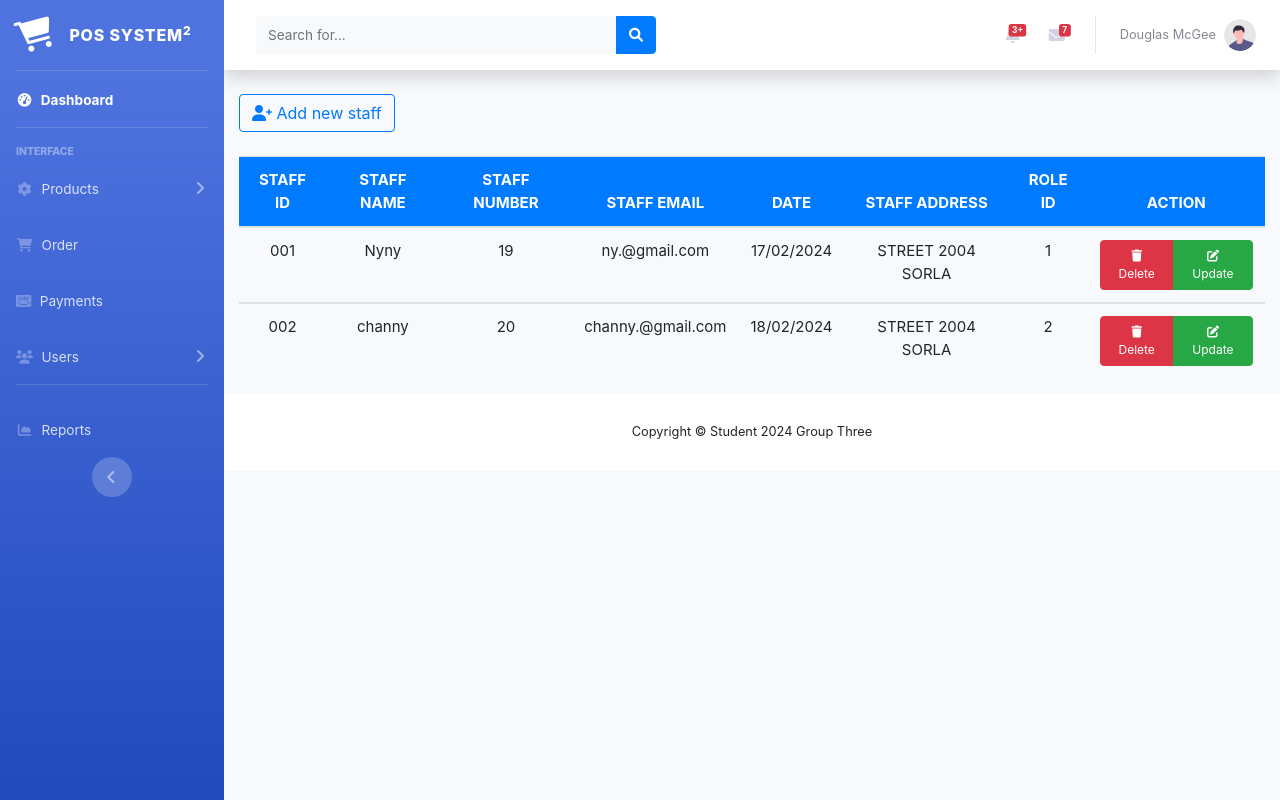
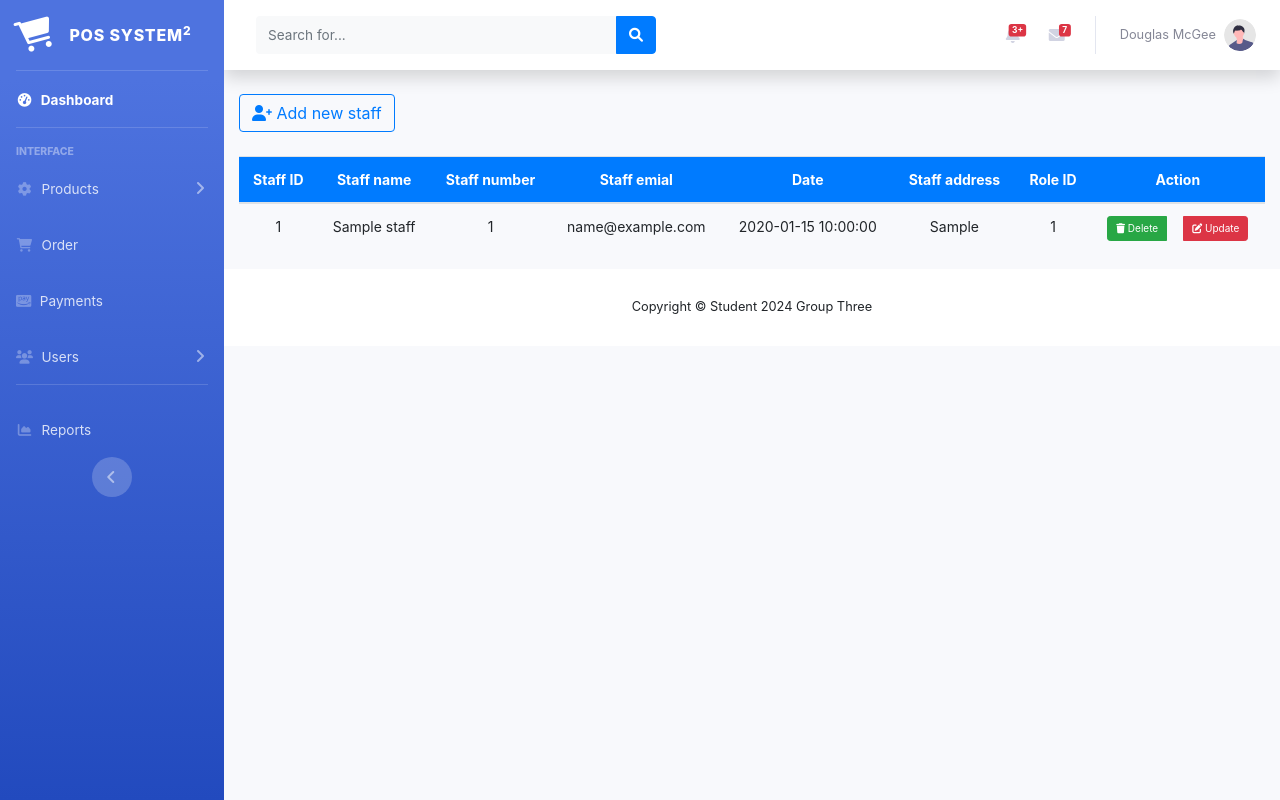
Before and after one commit to naydany/G3-POS-SYSTEM, a PHP site: page /staffs in a window 1280 px wide. Run offline with PHP 8.4, Linux system fonts and the light colour scheme; tables that the repository leaves empty hold one stand-in row (values such as "Sample post"); some libraries are stand-ins or nearby versions.

Commit message:
[feat] create new file to add new staff POS-42

```diff
--- /dev/null
+++ b/controllers/staffs/create_form_staff.controller.php
@@ -0,0 +1,2 @@
+<?php
+require 'views/staffs/create_form_staff.view.php';
--- a/controllers/staffs/staff.controller.php
+++ b/controllers/staffs/staff.controller.php
@@ -1,2 +1,3 @@
 <?php
+require 'models/staff.model.php';
  require  'views/staffs/staff.view.php';
--- /dev/null
+++ b/models/staff.model.php
@@ -0,0 +1,28 @@
+<?php
+
+function createStaffs( string $name, int $number, string $email, string $password, string $address) : bool
+{
+
+    $timezone = new DateTimeZone('Asia/Phnom_Penh');
+    $date = new DateTime('now', $timezone);
+    $time = $date->format('Y-m-d H:i:s');
+
+    global $connection;
+    $statement = $connection->prepare("insert into staffs (cas_name,cas_number,cas_email,cas_password,date, staff_addres) values (:name,:number,:email,:password,:date, :address)");
+    $statement->execute([
+        ':name' => $name,
+        ':number' => $number,
+        ':email' => $email,
+        ':password' => $password,
+        ':date' => $time,
+        ':address' => $address
+    ]);
+    return $statement->rowCount() > 0;
+}
+function getstaffs(): array
+{
+    global $connection;
+    $statement = $connection->prepare("select * from staffs");
+    $statement->execute();
+    return $statement->fetchAll();
+}
--- a/router.php
+++ b/router.php
@@ -11,6 +11,7 @@ $routes = [
     '/create_form_cate' => 'controllers/categories/form_category.controller.php',
     '/payments' => 'controllers/payments/payment.controller.php',
     '/staffs' => 'controllers/staffs/staff.controller.php',
+    '/create_staffs' => 'controllers/staffs/create_form_staff.controller.php',
 
 
 ];
--- a/views/staffs/staff.view.php
+++ b/views/staffs/staff.view.php
@@ -10,56 +10,46 @@
 <body>
 
 <div class="container mt-4">
-    <button class="btn btn-outline-primary"><i class="fas fa-user-plus"></i> Add new staff</button>
+    <a href="/create_staffs" class="btn btn-outline-primary"> <i class="fas fa-user-plus"></i> Add new staff</a>
 </div>
 
 <div class="container mt-4">
-    <table class="table" style = "font-size: 15px">
+    <table class="table" style = "font-size: 14px">
         <thead class="bg-primary text-white">
             <tr>
-                <th class="text-center">STAFF ID</th>
-                <th class="text-center">STAFF NAME</th>
-                <th class="text-center">STAFF NUMBER</th>
-                <th class="text-center">STAFF EMAIL</th>
-                <th class="text-center">DATE</th>
-                <th class="text-center">STAFF ADDRESS</th>
-                <th class="text-center">ROLE ID</th>
-                <th class="text-center">ACTION</th>
+                <th class="text-center">Staff ID</th>
+                <th class="text-center">Staff name</th>
+                <th class="text-center">Staff number</th>
+                <th class="text-center">Staff emial</th>
+                <th class="text-center">Date</th>
+                <th class="text-center">Staff address</th>
+                <th class="text-center">Role ID</th>
+                <th class="text-center">Action</th>
             </tr>
         </thead>
         <tbody>
+        <?php
+            $staffs = getstaffs();
+            foreach ($staffs as $staff) :
+        ?>
             <tr>
-                <td class="text-center">001</td>
-                <td class="text-center">Nyny</td>
-                <td class="text-center">19</td>
-                <td class="text-center">ny.@gmail.com</td>
-                <td class="text-center">17/02/2024</td>
-                <td class="text-center">STREET 2004 SORLA</td>
+                <td class="text-center"><?= $staff['cas_id'] ?></td>
+                <td class="text-center"><?= $staff['cas_name'] ?></td>
+                <td class="text-center"><?= $staff['cas_number'] ?></td>
+                <td class="text-center"><?= $staff['cas_email'] ?></td>
+                <td class="text-center"><?= $staff['date'] ?></td>
+                <td class="text-center"><?= $staff['staff_addres'] ?></td>
                 <td class="text-center">1</td>
                 <td class="text-center">
                     <div class="btn-group">
-                        <button class="btn btn-danger" onclick="deleteStaff(1)" style = "font-size: 12px"><i class="fas fa-trash"></i> Delete</button>
-                        <button class="btn btn-success" onclick="updateStaff(1)" style = "font-size: 12px"><i class="fas fa-edit"></i> Update</button>
+                        <button class="btn btn-sm btn-success" onclick="deleteStaff(1)"  style = "font-size: 10px"><i class="fas fa-trash"></i> Delete</button>
+                        <button class="btn btn-sm btn-danger ml-3" onclick="updateStaff(1)"  style = "font-size: 10px"><i class="fas fa-edit"></i> Update</button>
                     </div>
                 </td>
             </tr>
         </tbody>
         <tbody>
-            <tr>
-                <td class="text-center">002</td>
-                <td class="text-center">channy</td>
-                <td class="text-center">20</td>
-                <td class="text-center">channy.@gmail.com</td>
-                <td class="text-center">18/02/2024</td>
-                <td class="text-center">STREET 2004 SORLA</td>
-                <td class="text-center">2</td>
-                <td class="text-center">
-                    <div class="btn-group">
-                        <button class="btn btn-danger" onclick="deleteStaff(2)"  style = "font-size: 12px"><i class="fas fa-trash"></i> Delete</button>
-                        <button class="btn btn-success" onclick="updateStaff(2)"  style = "font-size: 12px"><i class="fas fa-edit"></i> Update</button>
-                    </div>
-                </td>
-            </tr>
+            <?php endforeach; ?>
         </tbody>
     </table>
 </div>
```
Also changed, not shown: controllers/staffs/add_staff.controller.php (added, +25 -0 lines), views/staffs/create_form_staff.view.php (added, +33 -0 lines).
